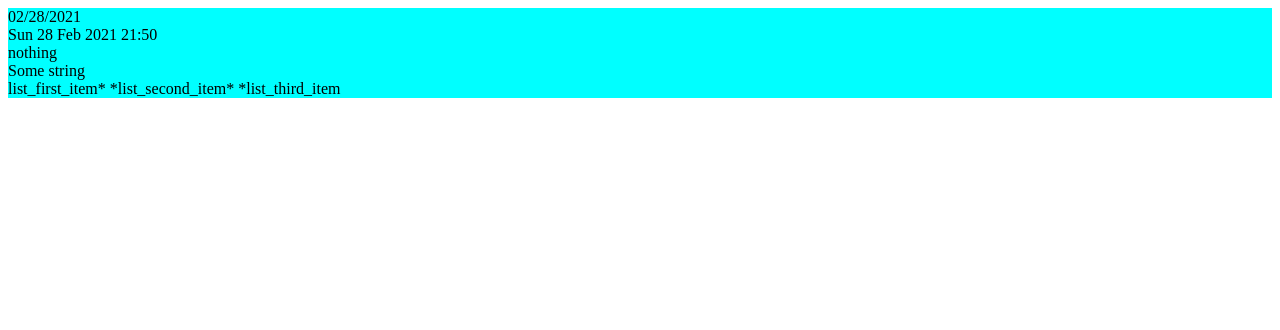
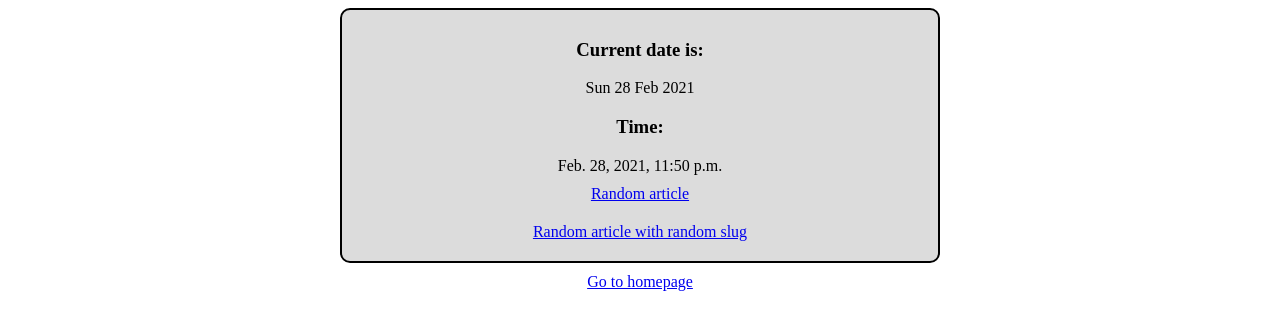
Before and after one commit to p-stets/django, a Django app: page / in a window 1280 px wide. Shown: the top 330 px of the page. Run offline with Django 3.2, Linux system fonts and the light colour scheme.

Commit message:
django/hw2 done initial

```diff
--- a/myapp/views.py
+++ b/myapp/views.py
@@ -1,3 +1,5 @@
+import random
+
 from datetime import datetime
 from django.http import HttpResponse
 from django.shortcuts import render
@@ -14,28 +16,31 @@ def index(request):
     '''
     Setting additional data
     '''
-    my_num = 33
-    my_str = 'some string'
-    my_dict = {"some_key": "some_value"}
-    my_list = ['list_first_item', 'list_second_item', 'list_third_item']
-    my_set = {'set_first_item', 'set_second_item', 'set_third_item'}
-    my_tuple = ('tuple_first_item', 'tuple_second_item', 'tuple_third_item')
-    my_class = MyClass('class string')
+
+    def random_slug_text(min, max):
+        '''
+        Random text to use for random slug
+        '''
+
+        slug_chars = '0123456789abcdefghijklmnopqrstuvwxyz'  # Characters allowed for slug
+        random_slug_text = ''.join(slug_chars[
+            random.randint(0, len(slug_chars) - 1)]
+            for i in range(0, random.randint(min, max))
+        )
+        return random_slug_text
+
+    random_article_id = random.randint(1, 99999)
+
     return render(
         # Passing additional data to use in a django template
-        request,
+        request=request,
         template_name='index.html',
         context={
-            'my_num': my_num,
-            'my_str': my_str,
-            'my_dict': my_dict,
-            'my_list': my_list,
-            'my_set': my_set,
-            'my_tuple': my_tuple,
-            'my_class': my_class,
-            'display_num': True,
             'now': datetime.now(),
-            'value': datetime.now()
+            'value': datetime.now(),
+            'page_title': 'Homepage',
+            'random_article_id': random_article_id,
+            'random_slug_text': random_slug_text(5, 10)
         },
         content_type='text/html',
         status='200'
@@ -47,17 +52,40 @@ def first(request):
 
 
 def main_article(request):
-    return HttpResponse('There will be a list with articles')
+    return render(
+        request,
+        template_name='main_article.html',
+        content_type='text/html',
+        status='200',
+        context={
+            'page_title': 'Main Article'
+        }
+    )
 
 
 def uniq_article(request):
-    return HttpResponse('This is uniq answer for uniq value')
+    return render(
+        request,
+        template_name='unique_article.html',
+        content_type='text/html',
+        status='200'
+    )
 
 
-def article(request, article_id, name=''):
-    return HttpResponse(
-        "This is an article #{}. {}".format(article_id, "Name of this article is {}".format(
-            name) if name else "This is unnamed article"))
+def article(request, article_id, slug_text=''):
+    slug_text = slug_text
+    article_id = article_id
+    return render(
+        request,
+        template_name='article.html',
+        content_type='text/html',
+        status='200',
+        context={
+            'slug_text': slug_text,
+            'article_id': article_id,
+            'page_title': f'Article {article_id}'
+        }
+    )
 
 
 def phone(request, number):
--- a/mysite/urls.py
+++ b/mysite/urls.py
@@ -6,9 +6,9 @@ from mysite.helpers import codes_regexp
 urlpatterns = [
     path('my_url/', include('myapp.urls')),
     path('', index, name='index'),
-    path('article/', main_article, name='mail_article'),
+    path('article/', main_article, name='main_article'),
     path('article/33/', uniq_article, name='uniq_article'),
     path('article/<int:article_id>/', article, name='article'),
-    path('article/<int:article_id>/<slug:name>', article, name='article_name'),
+    path('article/<int:article_id>/<slug:slug_text>/', article, name='article_name'),
     re_path(codes_regexp(), phone, name='phone'),  # Catch mobile no
 ]
--- a/templates/add.html
+++ /dev/null
@@ -1 +0,0 @@
-<div style="padding: 20px; background-color: chartreuse"> Hello {{ name }} !</div>
--- a/templates/base.html
+++ b/templates/base.html
@@ -5,12 +5,37 @@
     <meta charset="UTF-8">
     <meta http-equiv="X-UA-Compatible" content="IE=edge">
     <meta name="viewport" content="width=device-width, initial-scale=1.0">
-    <title>Base</title>
+    <title>
+        {% if page_title %}
+            {{page_title}}
+        {% endif %}
+    </title>
 </head>
 
 <body>
-    <div style="background-color: aqua">
-        {% block content %} {% endblock %}
+    <div style="
+            margin: 10px;
+            text-align: center;
+            max-width: 600px;
+            margin: 0 auto
+            ">
+        <div style="
+            background-color: gainsboro;
+            border: 2px solid black;
+            border-radius: 10px;
+            padding: 10px;
+            text-align: center;
+            max-width: 600px;
+            margin: 0 auto
+            ">
+            {% block content %}
+                <div>Base</div>
+            {% endblock %}
+        </div>
+        <div style="margin: 10px">
+            <a href="{% url 'index' %}">Go to homepage</a>
+        </div>
+    </div>
 </body>
 
 </html>
--- a/templates/index.html
+++ b/templates/index.html
@@ -1,9 +1,16 @@
 {% extends 'base.html' %}
+{% load tz %}
 
 {% block content %}
-<div>{{ now| date:"SHORT_DATE_FORMAT" }}</div>
-<div>{{ now|date:"D d M Y" }} {{ value|time:"H:i" }}</div>
-<div>{{ not_exist|default:"nothing" }}</div>
-<div>{{ my_str | capfirst }}</div>
-<div>{{ my_list | join:"* *" }}</div>
+<h3>Current date is:</h3>
+<div>{{ now|date:"D d M Y" }}</div>
+<h3>Time:</h3>
+<div>{{ value|timezone:"Europe/Kiev" }}</div>
+
+<div style="padding: 10px">
+    <a href="{% url 'main_article' %}{{random_article_id}}/">Random article</a>
+</div>
+<div style="padding: 10px">
+    <a href="{% url 'main_article' %}{{random_article_id}}/{{random_slug_text}}/">Random article with random slug</a>
+</div>
 {% endblock %}
--- /dev/null
+++ b/templates/slug_text.html
@@ -0,0 +1,3 @@
+<div>
+    Your slug text is: <b>{{ slug_text }}</b>
+</div>
```
Also changed, not shown: templates/article.html (added, +17 -0 lines), templates/first.html (deleted, +0 -7 lines), templates/main_article.html (added, +7 -0 lines), templates/unique_article.html (added, +7 -0 lines).
